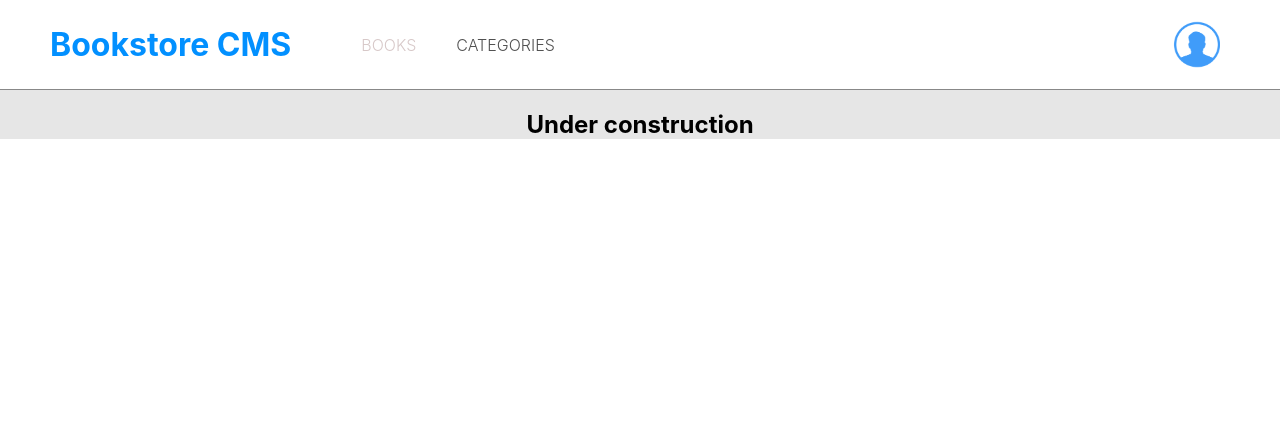
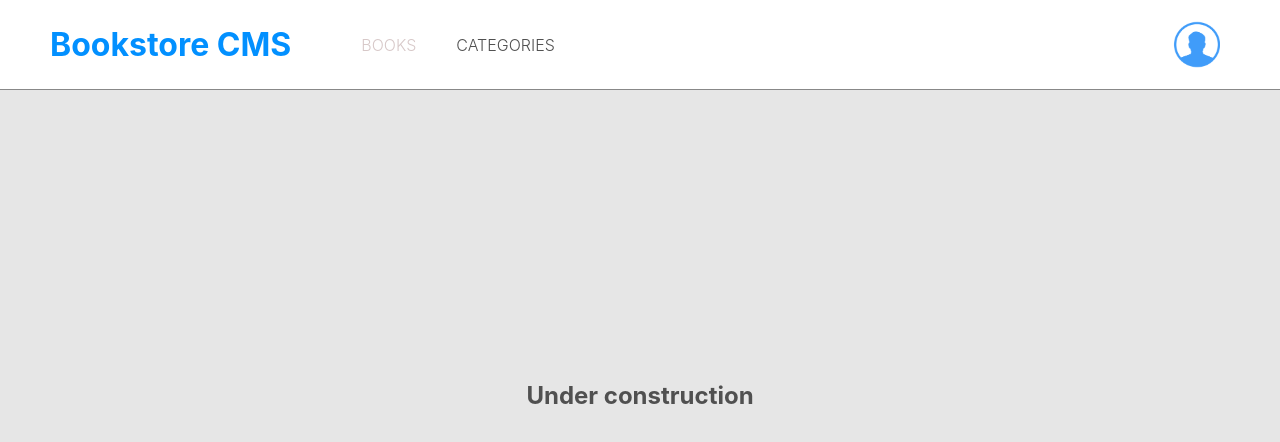
Before and after one commit to eduardosancho/bookstore, a React (Create React App) app: page /categories in a window 1280 px wide. Shown: the top 442 px of the page. Built offline with nearby package versions, Linux system fonts and the light colour scheme; no server answers.

Commit message:
add background to categories section

```diff
--- a/src/App.css
+++ b/src/App.css
@@ -33,28 +33,46 @@ nav ul li > * {
 
 nav ul {
   display: flex;
+  list-style: none;
+}
+
+ul {
   padding-inline-start: 0;
-  list-style: none;
 }
 
 .active {
   color: var(--dark-gray);
 }
 
+.categories-temp {
+  display: flex;
+  align-items: center;
+  justify-content: center;
+  height: calc(100vh - 100px - 90px);
+  text-align: center;
+  vertical-align: middle;
+}
+
+.categories-title {
+  margin: 0;
+  color: var(--dark-gray);
+
+}
+
 @media (max-width: 635px) {
   .App {
-    margin-bottom: 200px;
+    padding-bottom: 190px;
   }
 }
 
 @media (min-width: 635px) {
   .App {
-    margin-bottom: 160px;
+    padding-bottom: 150px;
   }
 }
 
 @media (min-width: 960px) {
   .App {
-    margin-bottom: 110px;
+    padding-bottom: 100px;
   }
 }
--- a/src/redux/categories/categories.js
+++ b/src/redux/categories/categories.js
@@ -1,5 +1,7 @@
 const Categories = () => (
-  <h2>Under construction</h2>
+  <div className="categories-temp">
+    <h2 className="categories-title">Under construction</h2>
+  </div>
 );
 
 export default Categories;
```
